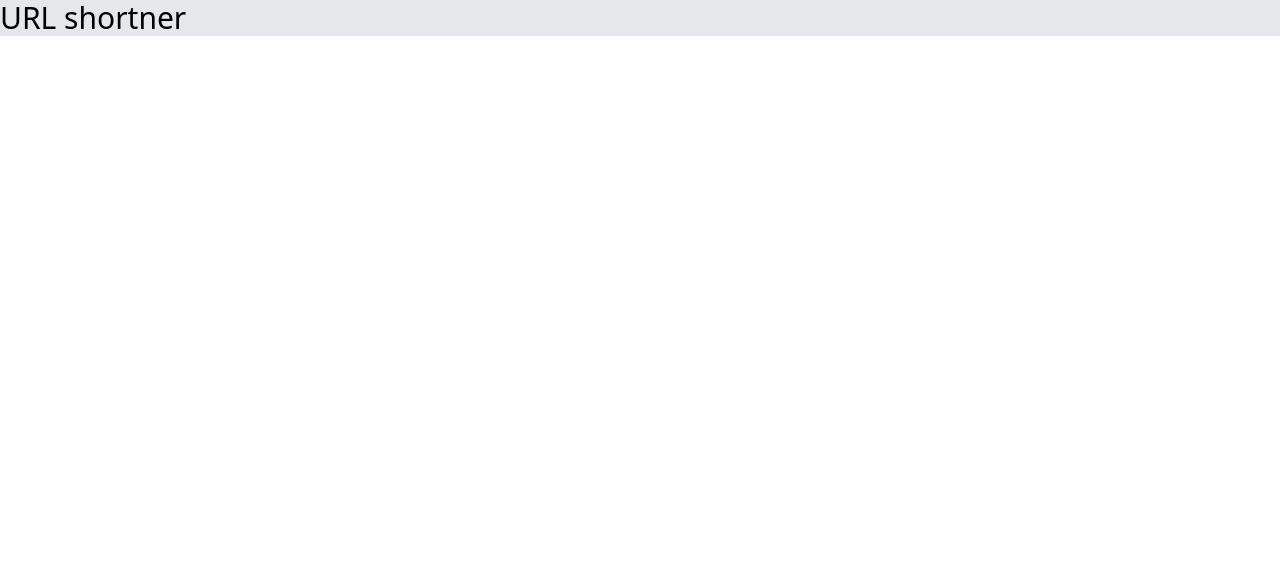
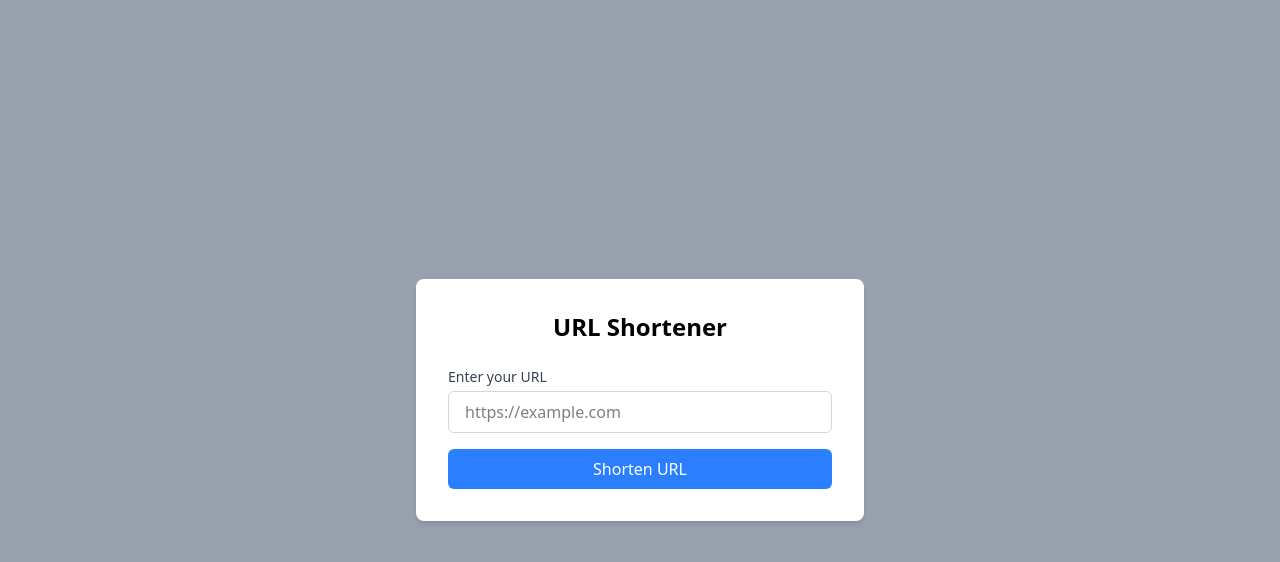
Before and after one commit to himanshuramteke/Url_Shortner_frontend, a React (Vite) app: page / in a window 1280 px wide. Shown: the top 562 px of the page. Built offline with nearby package versions, Linux system fonts and the light colour scheme; no server answers.

Commit message:
Added homepage

```diff
--- a/package.json
+++ b/package.json
@@ -11,6 +11,8 @@
   },
   "dependencies": {
     "@tailwindcss/vite": "^4.1.7",
+    "@tanstack/react-query": "^5.76.2",
+    "axios": "^1.9.0",
     "react": "^19.1.0",
     "react-dom": "^19.1.0",
     "tailwindcss": "^4.1.7"
--- a/src/App.jsx
+++ b/src/App.jsx
@@ -1,11 +1,12 @@
 
 import './App.css'
+import { HomePage } from './pages/HomePage'
 
 function App() {
 
   return (
     <>
-      <h1 className='bg-gray-200 text-3xl'>URL shortner</h1>
+      <HomePage />
     </>
   )
 }
--- /dev/null
+++ b/src/apis/shortUrl.api.js
@@ -0,0 +1,6 @@
+import axiosInstance from "../utils/axiosInstance";
+
+export const createShortUrlApi = async (url) => {
+    const {data} = await axiosInstance.post('/api/v1/create', {url})
+    return data
+}
--- /dev/null
+++ b/src/components/UrlForm.jsx
@@ -0,0 +1,85 @@
+import { useState } from "react"
+import { useQueryClient } from "@tanstack/react-query";
+import { createShortUrlApi } from "../apis/shortUrl.api";
+
+export const UrlForm = () => {
+
+    const queryClient = useQueryClient();
+    const [url, setUrl] = useState("");
+    const [shortUrl, setShortUrl] = useState()
+    const [error, setError] = useState(null);
+    const [copied, setCopied] = useState(false);
+
+    const handleSubmit = async () => {
+        try {
+            const shortUrl = await createShortUrlApi(url);
+            setShortUrl(shortUrl)
+            queryClient.invalidateQueries({queryKey: ['userUrls']})
+            setError(null);
+        } catch (error) {
+            setError(error.message)
+        }
+    }
+
+    const handleCopy = () => {
+        navigator.clipboard.writeText(shortUrl);
+        setCopied(true);
+        setTimeout(() => {
+            setCopied(false)
+        }, 2000);
+    }
+
+    return (
+        <div className="space-y-4">
+            <div>
+                <label htmlFor="url" className="block text-sm font-medium text-gray-700 mb-1">
+                    Enter your URL
+                </label>
+                <input
+                   type="url"
+                   id="url"
+                   value={url}
+                   onInput={(e)=> setUrl(e.target.value)}
+                   placeholder="https://example.com"
+                   required
+                   className="w-full px-4 py-2 border border-gray-300 rounded-md focus:outline-none focus:ring-2 focus:ring-blue-500"
+                />
+            </div>
+            <button
+               onClick={handleSubmit}
+               type="submit"
+                className="w-full bg-blue-500 text-white py-2 px-4 rounded-md hover:bg-blue-600 focus:outline-none focus:ring-2 focus:ring-blue-500 focus:ring-offset-2 disabled:opacity-50"
+            >
+               Shorten URL
+            </button>
+            {error && (
+                <div className="mt-4 p-3 bg-red-100 text-red-700 rounded-md">
+                    {error}
+               </div>
+            )}
+            {shortUrl && (
+                <div className="mt-6">
+                    <h2 className="text-lg font-semibold mb-2">Your shortened URL:</h2>
+                    <div className="flex items-center">
+                    <input
+                        type="text"
+                        readOnly
+                        value={shortUrl}
+                        className="flex-1 p-2 border border-gray-300 rounded-l-md bg-gray-50"
+                    />
+                    <button
+                        onClick={handleCopy}
+                        className={`px-4 py-2 rounded-r-md transition-colors duration-200 ${
+                        copied
+                            ? 'bg-green-500 text-white hover:bg-green-600'
+                            : 'bg-gray-200 hover:bg-gray-300'
+                        }`}
+                    >
+                        {copied ? 'Copied!' : 'Copy'}
+                    </button>
+                    </div>
+                </div>
+                )}
+        </div>
+    )
+}
--- a/src/main.jsx
+++ b/src/main.jsx
@@ -1,7 +1,12 @@
 import { createRoot } from 'react-dom/client'
 import App from './App.jsx'
 import './index.css'
+import { QueryClient, QueryClientProvider } from '@tanstack/react-query'
+
+const queryClient = new QueryClient();
 
 createRoot(document.getElementById('root')).render(
-    <App />
+    <QueryClientProvider client={queryClient}>
+     <App />
+    </QueryClientProvider >
 )
--- /dev/null
+++ b/src/pages/HomePage.jsx
@@ -0,0 +1,12 @@
+import { UrlForm } from "../components/UrlForm"
+
+export const HomePage = () => {
+    return (
+       <div className="min-h-screen bg-gray-400 flex flex-col items-center justify-center p-4">
+        <div className="bg-white p-8 rounded-lg shadow-md w-full max-w-md">
+          <h1 className="text-2xl font-bold text-center mb-6">URL Shortener</h1>
+           <UrlForm/>
+        </div>
+      </div>
+    )
+}
--- /dev/null
+++ b/src/utils/axiosInstance.js
@@ -0,0 +1,60 @@
+import axios from 'axios'
+
+const axiosInstance = axios.create({
+    baseURL: import.meta.env.VITE_BACKEND_URL,
+    timeout: 10000,
+    withCredentials: true
+});
+
+// Response interceptor
+axiosInstance.interceptors.response.use(
+    (response) => {
+        // Any status code within the range of 2xx
+        return response;
+    },
+    (error) => {
+        // Handle different types of errors
+        if (error.response) {
+            // The server responded with a status code outside the 2xx range
+            const { status, data } = error.response;
+
+            switch (status) {
+                case 400:
+                    console.error("Bad Request:", data);
+                    break;
+                case 401:
+                    console.error("Unauthorized:", data);
+                    // You could redirect to login page or refresh token here
+                    break;
+                case 403:
+                    console.error("Forbidden:", data);
+                    break;
+                case 404:
+                    console.error("Not Found:", data);
+                    break;
+                case 500:
+                    console.error("Server Error:", data);
+                    break;
+                default:
+                    console.error(`Error (${status}):`, data);
+            }
+        } else if (error.request) {
+            // The request was made but no response was received
+            console.error("Network Error: No response received", error.request);
+        } else {
+            // Something happened in setting up the request
+            console.error("Error:", error.message);
+        }
+
+        // You can customize the error object before rejecting
+        return Promise.reject({
+            // isAxiosError: true,
+            message: error.response?.data?.message || error.message || "Unknown error occurred",
+            status: error.response?.status,
+            data: error.response?.data,
+            // originalError: error
+        });
+    }
+);
+
+export default axiosInstance;
```
Also changed, not shown: 2 other files (tests, documents, lock files or other folders).
